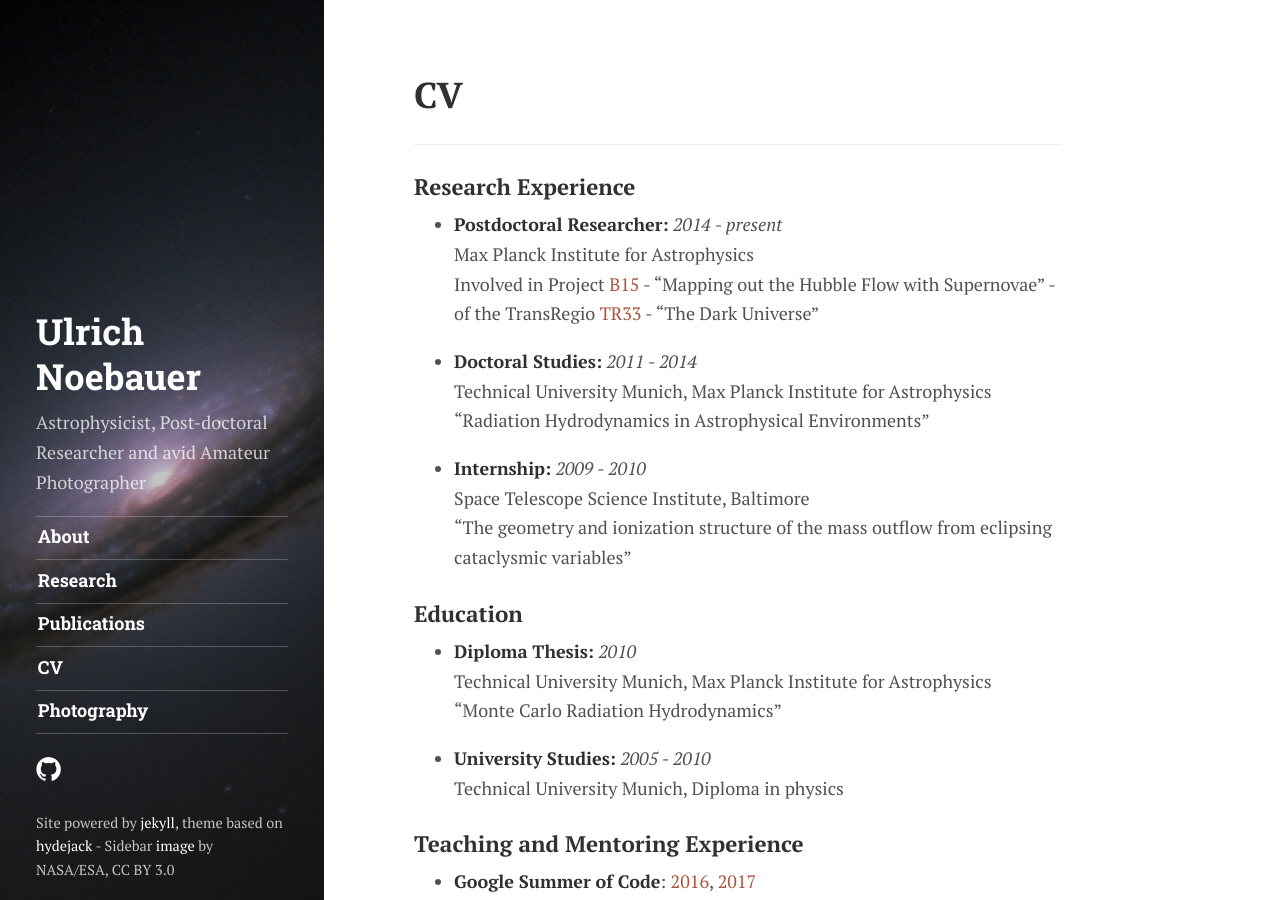
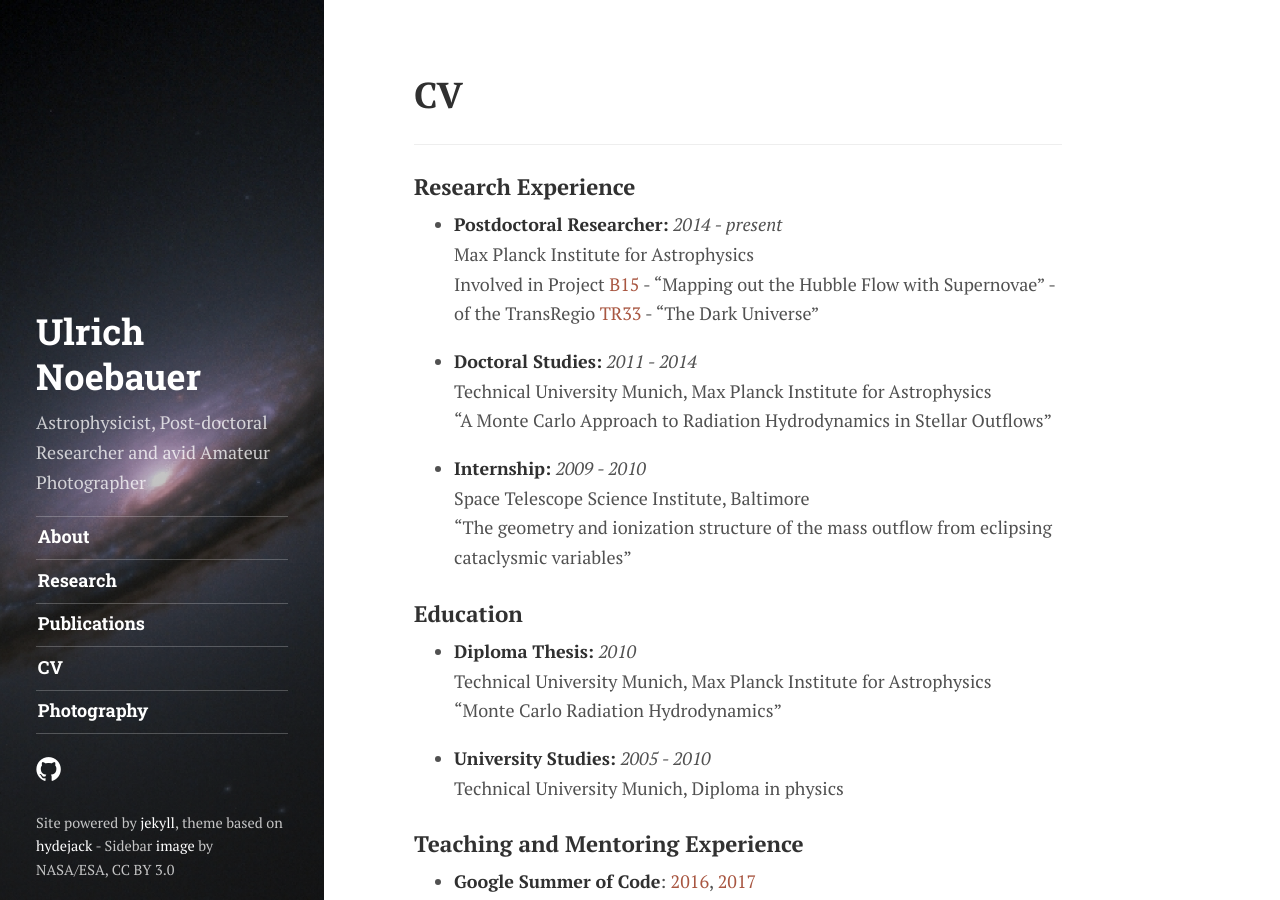
Before and after one commit to unoebauer/unoebauer.github.io, a Jekyll site: the page built from cv/index.md, in a window 1280 px wide and 900 px high. Built offline with Jekyll 4.4.1, drawn with Linux system fonts in a browser that asks for light colours; some web fonts are replaced.

Commit message:
Correct Thesis Title

```diff
--- a/cv/index.md
+++ b/cv/index.md
@@ -12,7 +12,7 @@ permalink: /cv/
 
   * __Doctoral Studies:__ _2011 - 2014_
    Technical University Munich, Max Planck Institute for Astrophysics
-   "Radiation Hydrodynamics in Astrophysical Environments"
+  "A Monte Carlo Approach to Radiation Hydrodynamics in Stellar Outflows"
 
   * __Internship:__ _2009 - 2010_
    Space Telescope Science Institute, Baltimore
```
